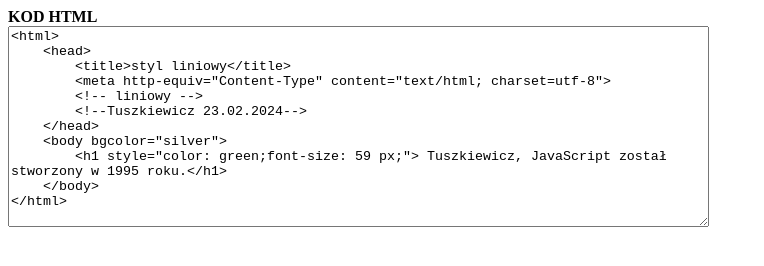
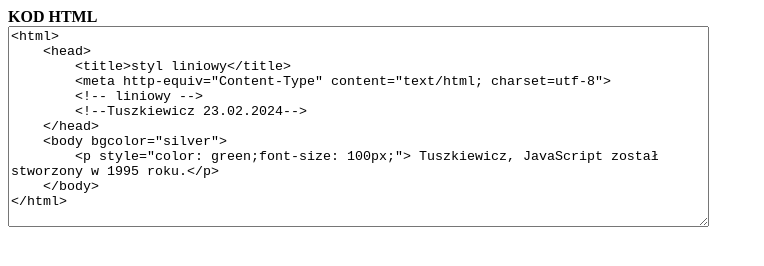
Before and after one commit to Murdock0099/css-tuszkiewicz, a plain HTML site: page kod_z5_4_tuszkiewicz.html in a window 1280 px wide. Shown: the whole page, without its empty margins (0-764 px from the left). Drawn offline with Linux system fonts and the light colour scheme.

Commit message:
Update kod_z5_4_tuszkiewicz.html

```diff
--- a/kod_z5_4_tuszkiewicz.html
+++ b/kod_z5_4_tuszkiewicz.html
@@ -15,7 +15,7 @@
         <!--Tuszkiewicz 23.02.2024-->
     </head>
     <body bgcolor="silver">
-        <h1 style="color: green;font-size: 59 px;"> Tuszkiewicz, JavaScript został stworzony w 1995 roku.</h1>
+        <p style="color: green;font-size: 100px;"> Tuszkiewicz, JavaScript został stworzony w 1995 roku.</p>
     </body>
 </html>
         </textarea>
```
